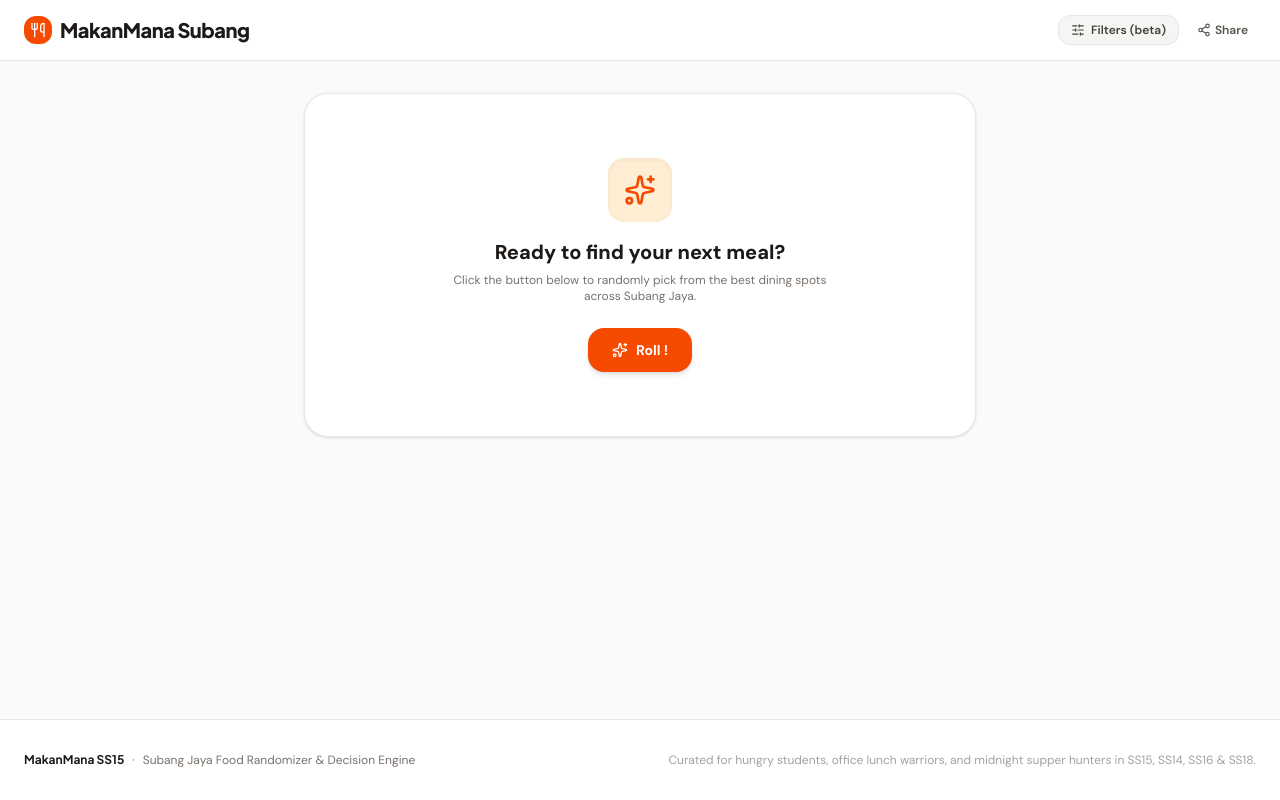
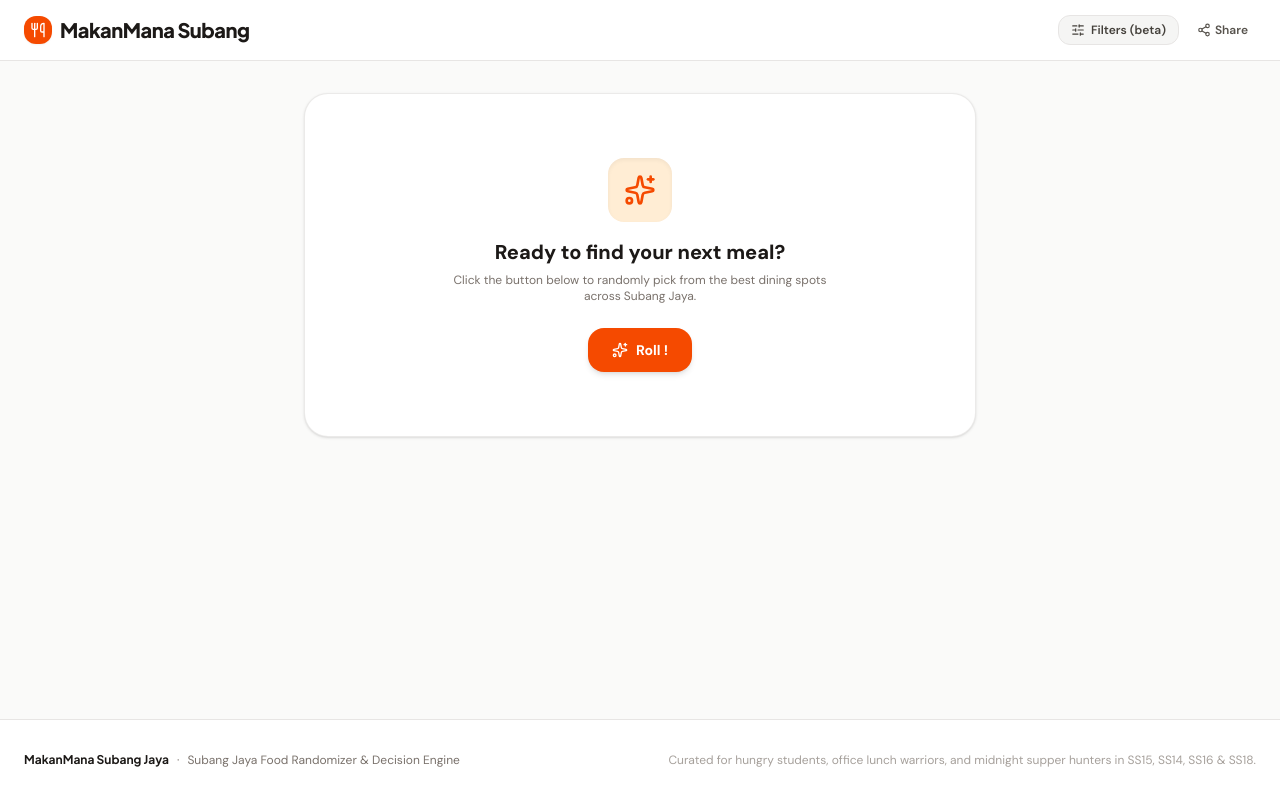
Before and after one commit to leexuyiu/MakanMana, a React (Vite) app: page / in a window 1280 px wide. Built offline with nearby package versions, Linux system fonts and the light colour scheme.

Commit message:
style: rename brand to MakanMana Subang Jaya
Update footer branding to reflect the broader coverage of the application.

```diff
--- a/src/App.tsx
+++ b/src/App.tsx
@@ -368,7 +368,7 @@ export default function App() {
         <div className="max-w-7xl mx-auto px-4 sm:px-6 flex flex-col sm:flex-row items-center justify-between gap-4">
           <div className="flex items-center gap-2">
             <span className="font-bold text-stone-900 font-['Plus_Jakarta_Sans',sans-serif]">
-              MakanMana SS15
+              MakanMana Subang Jaya
             </span>
             <span aria-hidden="true">·</span>
             <span>Subang Jaya Food Randomizer & Decision Engine</span>
```
